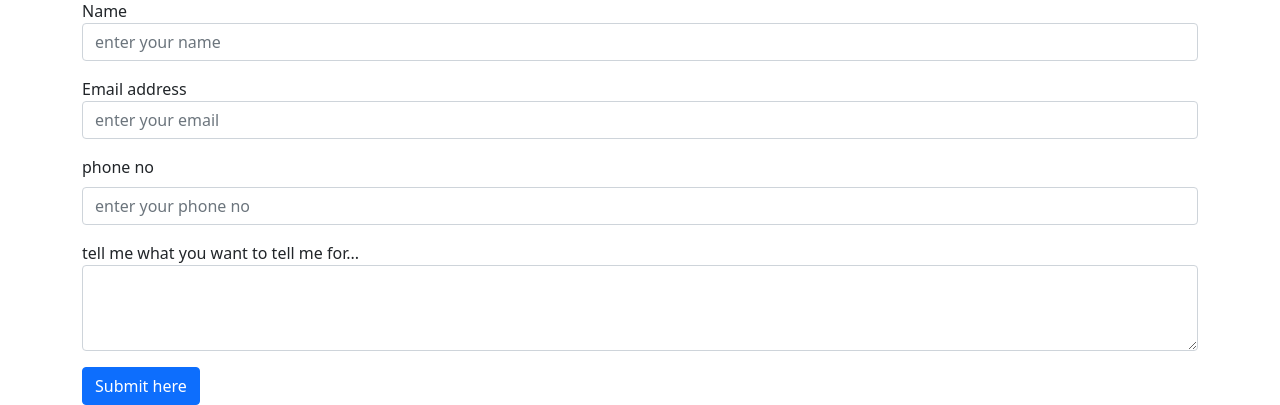
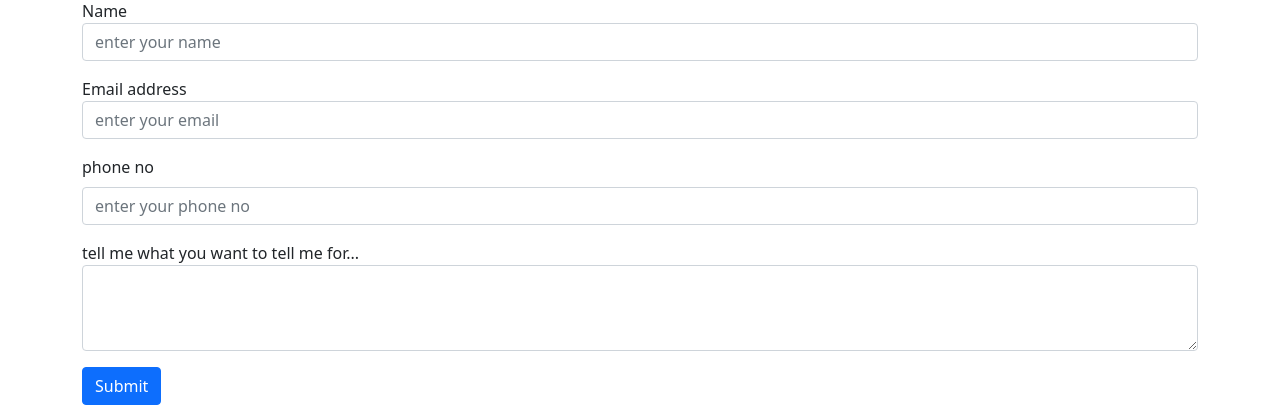
Before and after one commit to GOPALGTM/ice-cream-website, a Django app: page /contact/ in a window 1280 px wide. Shown: the part 407-812 px from the top of the page. Run offline with Django 4.2, Linux system fonts and the light colour scheme; some libraries are stand-ins or nearby versions.

Commit message:
changes in deploy.yml file

```diff
--- a/templates/contact.html
+++ b/templates/contact.html
@@ -31,7 +31,7 @@
             <label for="exampleInputPassword1">tell me what you want to tell me for...</label>
             <textarea class="form-control" id="desc" rows="3" name="desc"></textarea>
         </div>
-        <button type="submit" class="btn btn-primary">Submit here</button>
+        <button type="submit" class="btn btn-primary">Submit</button>
     </form>
 </div>
 
```
